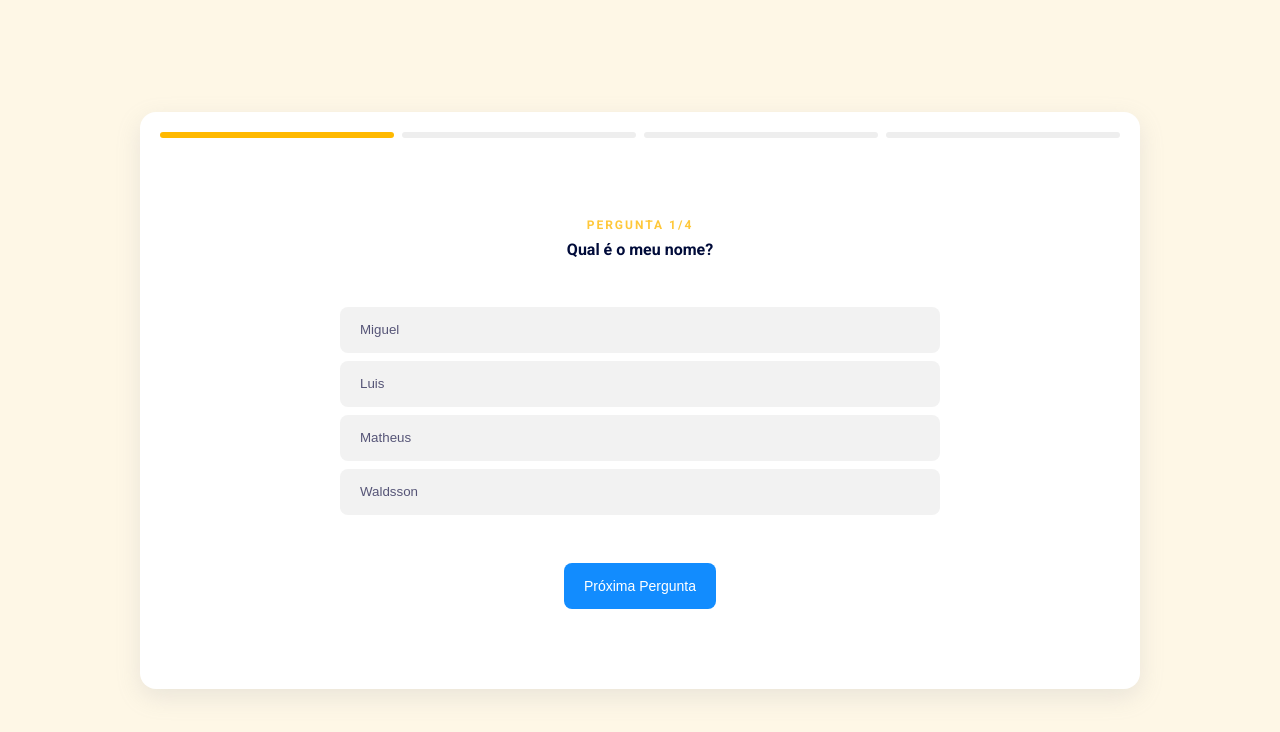
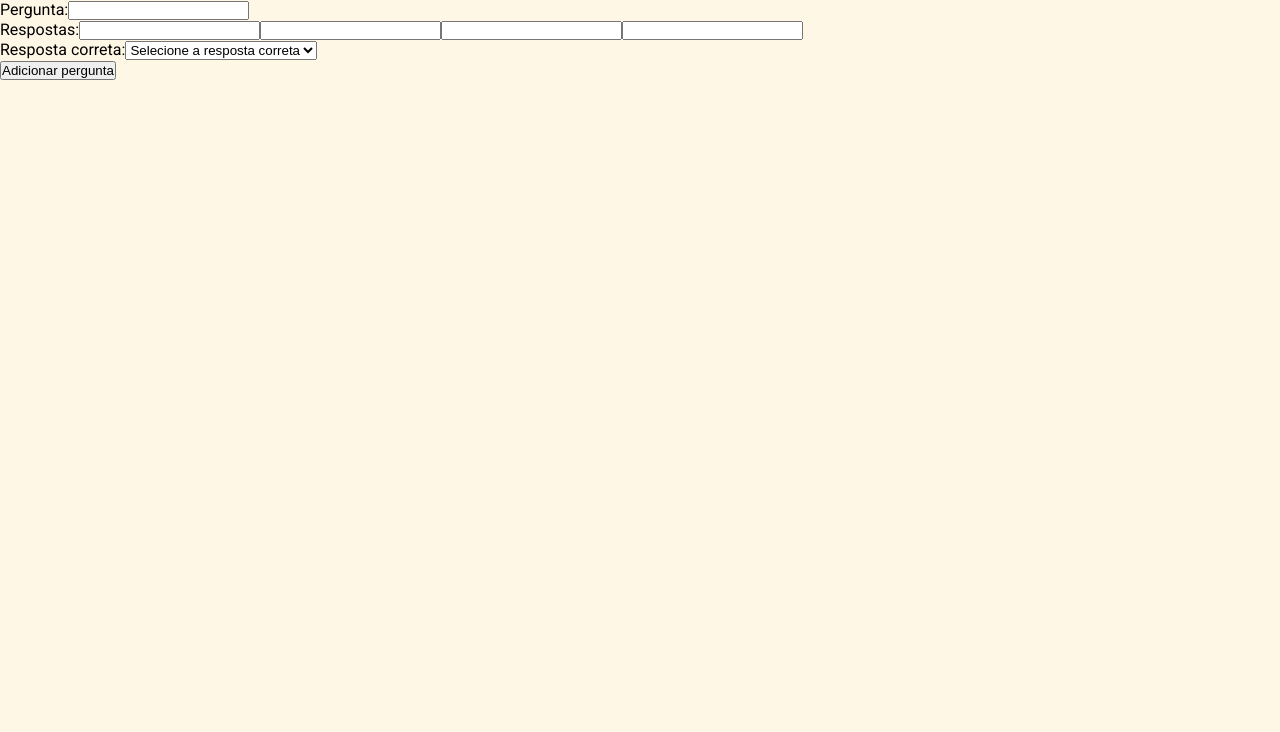
Before and after one commit to WalSacramento/QuizApp-React, a React (Vite) app: page /add-question in a window 1280 px wide. Shown: the top 732 px of the page. Built offline with nearby package versions, Linux system fonts and the light colour scheme.

Commit message:
Adicionada a tela inicial, função de adicionar perguntas em desenvolvimento

```diff
--- a/package.json
+++ b/package.json
@@ -12,6 +12,7 @@
     "classnames": "^2.3.2",
     "react": "^18.2.0",
     "react-dom": "^18.2.0",
+    "react-router-dom": "^6.8.2",
     "sass": "^1.58.3"
   },
   "devDependencies": {
--- a/src/App.jsx
+++ b/src/App.jsx
@@ -1,10 +1,22 @@
-import { Quiz} from './components/Quiz'
+import React from 'react'
+import { BrowserRouter, Routes, Route } from 'react-router-dom'
+
+
+import { HomeScreen } from './components/HomeScreen'
+import { Quiz } from './components/Quiz'
+import { AddQuestionForm } from './components/AddQuestionForm'
 
 import './styles/global.css'
 
 function App() {
   return (
-    <Quiz />
+    <BrowserRouter>
+      <Routes>
+      <Route path='/' element=  {<HomeScreen />} />
+      <Route path="/quiz" element={<Quiz />} />
+      <Route path="/add-question" element={<AddQuestionForm />} />
+      </Routes>
+    </BrowserRouter>
   )
 }
 
--- /dev/null
+++ b/src/components/AddQuestionForm/index.jsx
@@ -0,0 +1,94 @@
+import React, { useState } from 'react'
+import { Link } from "react-router-dom";
+
+import S from './styles.module.scss'
+
+export function AddQuestionForm ({ setQuestions }) {
+  const initialState = {
+    id: '',
+    question: '',
+    answers: ['', '', '', ''],
+    correctAnswer:'',
+  }
+
+  const [formData, setFormData] = useState(initialState)
+
+  const handleInputChange = (event) => {
+    const { name, value } = event.target
+
+    if (name === 'answers') {
+      const newAnswers = [...formData.answers]
+      const index = Number(event.target.id)
+      newAnswers[index] = value;
+      setFormData({...formData, newAnswers})
+    } else {
+      setFormData({...formData, [name]: value})
+    }
+  }
+
+  const handleSubmit = (event) => {
+    event.preventDefaut()
+    setQuestions((questions) => [
+      ...questions,
+      {
+        ...formData,
+        id: questions.length + 1,
+      },
+    ])
+    setFormData(initialState)
+  }
+
+  return (
+    <div>
+      <form className={S.addQuestionForm} onSubmit={handleSubmit}>
+      <div className={S.formGroup}>
+        <label htmlFor='question'>Pergunta:</label>
+        <input
+          type='text'
+          name='question'
+          value={formData.question}
+          onChange={handleInputChange}
+          required
+          />
+      </div>
+      <div className={S.formGroup}>
+        <label htmlFor='answers'>Respostas:</label>
+        {formData.answers.map((answer, index) => (
+          <input
+            key={index}
+            id={index}
+            type='text'
+            name='answers'
+            value={answer}
+            onChange={handleInputChange}
+            required
+            />
+        ))}
+      </div>
+      <div className={S.formGroup}>
+        <label htmlFor='correctAnswer'>Resposta correta:</label>
+        <select
+          name='correctAnswer'
+          value={formData.correctAnswer}
+          onChange={handleInputChange}
+          required >
+            <option value="" disabled hidden>
+            Selecione a resposta correta
+          </option>
+          {formData.answers.map((answer, index) => (
+            <option key={index} value={answer}>
+              {answer}
+            </option>
+          ))}
+          </select>
+      </div>
+      <button type='submit'>Adicionar pergunta</button>
+
+    </form>
+
+    </div>
+
+
+  )
+
+}
--- /dev/null
+++ b/src/components/HomeScreen/index.jsx
@@ -0,0 +1,25 @@
+import React from "react";
+import { Link } from "react-router-dom";
+
+import S from './styles.module.scss'
+
+export function HomeScreen() {
+
+  return (
+    <div className={S.container}>
+      <div className={S.card}>
+        <h1>Bem-vindo ao Quiz!</h1>
+
+        <div className={S.navigationBtns}>
+          <Link to='/quiz'>
+            <button>Iniciar Quiz</button>
+          </Link>
+          <Link to='/add-question'>
+            <button>Adicionar Pergunta</button>
+          </Link>
+        </div>
+      </div>
+    </div>
+  )
+
+}
--- /dev/null
+++ b/src/components/HomeScreen/styles.module.scss
@@ -0,0 +1,35 @@
+.container {
+  display: flex;
+  justify-content: center;
+  align-items: center;
+  height: 100%;
+}
+
+.card {
+  background-color: #fff;
+  border-radius: 16px;
+  max-width: 1000px;
+  width: 100%;
+  margin: 20px;
+  box-shadow: rgba(149, 157, 165, 0.2) 0px 8px 24px;
+  display: flex;
+  flex-direction: column;
+  justify-content: center;
+  align-items: center;
+  padding: 20px;
+
+}
+
+.navigationBtns {
+  button {
+  height: 46px;
+  background-color: #128cfe;
+  border-radius: 8px;
+  border: 0;
+  color: #fff;
+  font-size: 14px;
+  padding: 0 20px;
+  cursor: pointer;
+  margin: 20px;
+  }
+}
--- a/src/components/QuestionAnswer/index.jsx
+++ b/src/components/QuestionAnswer/index.jsx
@@ -5,7 +5,6 @@ export function QuestionAnswer ({
   answer,
   handleAnswerQuestion
 }) {
-
 
   return (
     <button
--- a/src/components/Quiz/index.jsx
+++ b/src/components/Quiz/index.jsx
@@ -1,4 +1,5 @@
 import React, {useState} from 'react'
+import { Link } from "react-router-dom";
 
 import { QuestionAnswer } from '../QuestionAnswer'
 import { Result } from '../Result'
@@ -27,7 +28,7 @@ const QUESTIONS = [
   },
   {
     id: 4,
-    question: 'onde moro?',
+    question: 'Onde moro?',
     answers: ['Penedo', 'Feliz Deserto', 'Recife', ' Maceió'],
     correctAnswer: 'Penedo'
   },
@@ -79,6 +80,7 @@ export function Quiz () {
   const currentQuestionNumber = currentQuestionIndex + 1
 
   return (
+
     <div className={S.container}>
       <div className={S.card}>
         {isTakingQuiz ? (
@@ -103,16 +105,26 @@ export function Quiz () {
                 )}
             </ul>
 
-            <button className={S.navigationBtn} onClick={handleNextQuestion}>
-              {navigationButtonText}
-            </button>
+            <div>
+              <button className={S.navigationBtn} onClick={handleNextQuestion}>
+                {navigationButtonText}
+              </button>
+
+              <Link to='/'>
+                <button className={S.navigationBtn}>Retornar ao início</button>
+              </Link>
+            </div>
+
           </div>
         ) : (
           <Result
           correctAnswersCount={correctAnswerCount}
           quizSize={quizSize}
           handleTryAgain={handleTryAgain} />
-        )}
+        )
+        }
+
+
       </div>
     </div>
   )
--- a/src/components/Quiz/styles.module.scss
+++ b/src/components/Quiz/styles.module.scss
@@ -74,4 +74,5 @@
   padding: 0 20px;
   cursor: pointer;
   margin-top: 40px;
+  margin-left: 20px;
 }
```
Also changed, not shown: src/components/AddQuestionForm/styles.module.scss (added), 2 other files (tests, documents, lock files or other folders).
